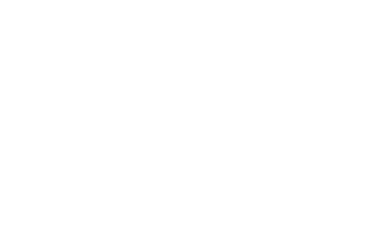
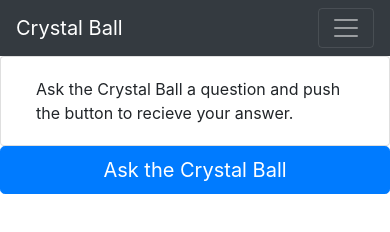
Before and after one commit to MonicaHoward/jquery-predict-future, a plain HTML site: page index.html in a window 390 px wide. Drawn offline with nearby package versions, Linux system fonts and the light colour scheme.

Commit message:
Created basic html layout

```diff
--- a/index.html
+++ b/index.html
@@ -8,7 +8,31 @@
         <title>Crystal Ball</title>
     </head>
     <body>
+        <nav class="navbar navbar-expand-lg navbar-dark bg-dark">
+            <a class="navbar-brand" href="#">Crystal Ball</a>
+            <button class="navbar-toggler" type="button" data-toggle="collapse" data-target="#navbarNavAltMarkup" aria-controls="navbarNavAltMarkup" aria-expanded="false" aria-label="Toggle navigation">
+                <span class="navbar-toggler-icon"></span>
+            </button>
+            <div class="collapse navbar-collapse" id="navbarNavAltMarkup">
+                <div class="navbar-nav">
+                    <!-- <a class="nav-item nav-link active" href="#">About <span class="sr-only">(current)</span></a> -->
+                </div>
+            </div>
+        </nav>
+        <div class="main">
+            <div class="card container">
+                <div class="card-body">
+                Ask the Crystal Ball a question and push the button to recieve your answer.
+                </div>
+            </div>
 
+            <div class="container">
+                <div class="row">
+                    <button type="button" class="container align-center btn btn-primary btn-lg" id="btn">Ask the Crystal Ball</button>
+                </div>
+            </div>
+
+        </div>
 
 
             <script src="https://code.jquery.com/jquery-3.3.1.slim.min.js" integrity="sha384-q8i/X+965DzO0rT7abK41JStQIAqVgRVzpbzo5smXKp4YfRvH+8abtTE1Pi6jizo" crossorigin="anonymous"></script>
```
